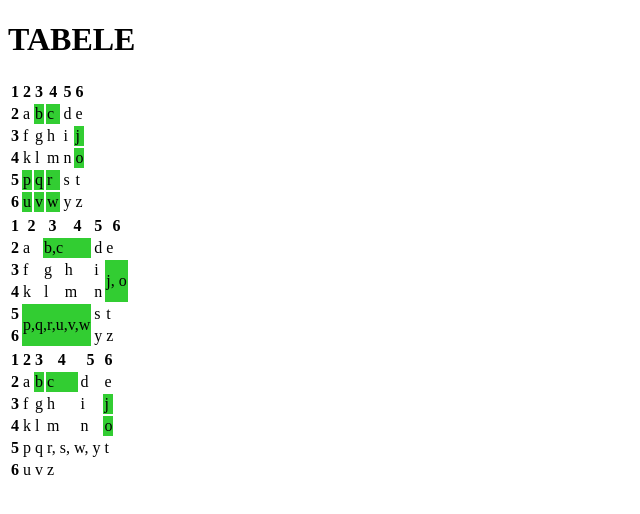
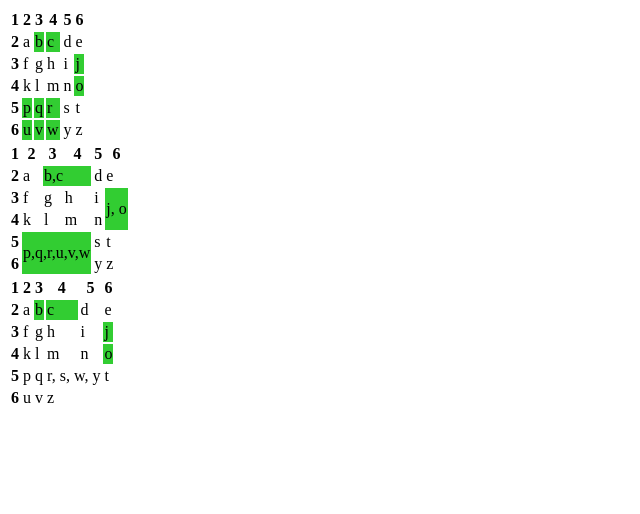
Before and after one commit to M0th-2/Zadanie13, a plain HTML site: page index.html in a window 1280 px wide. Shown: the whole page, without its empty margins (0-640 px from the left). Drawn offline with Linux system fonts and the light colour scheme.

Commit message:
Update index.html

```diff
--- a/index.html
+++ b/index.html
@@ -8,7 +8,7 @@
 	</head>
 
 	<body>
-		<h1 class="title">TABELE</h1>
+
 
 		<table>
 			<tr>
```
